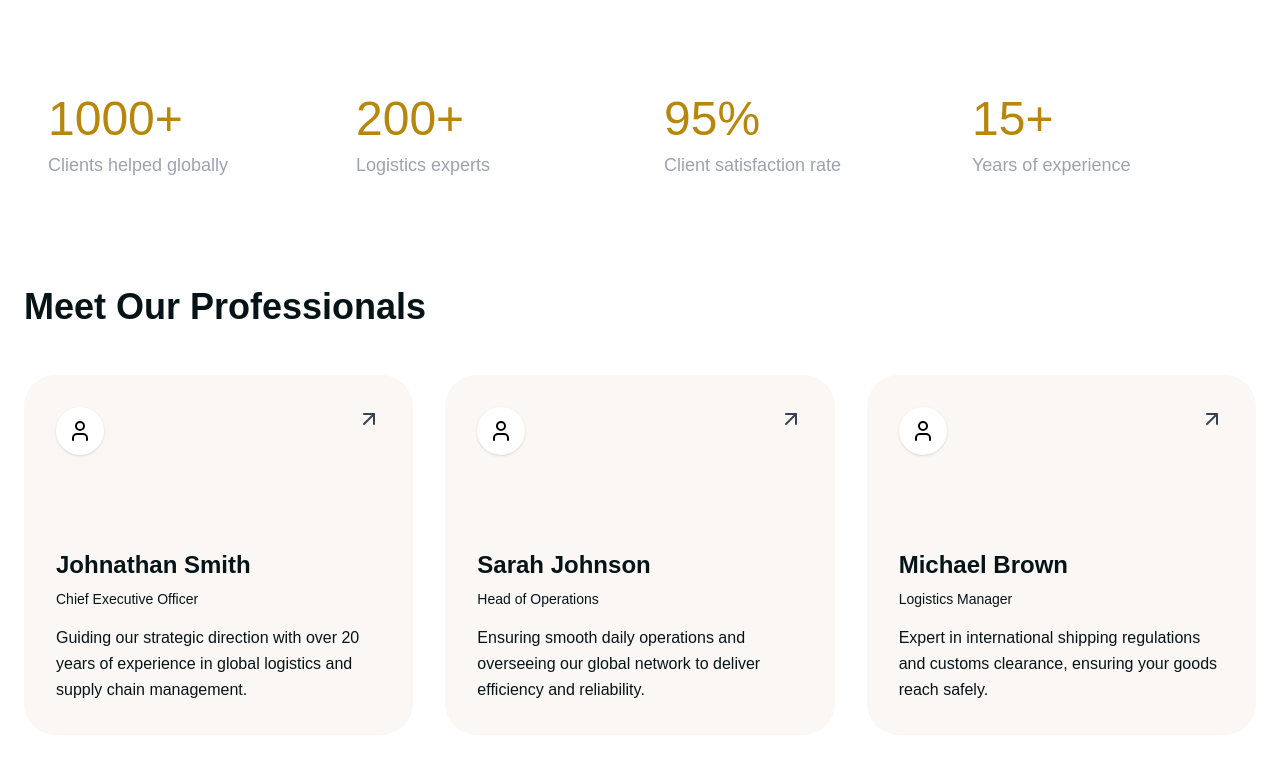
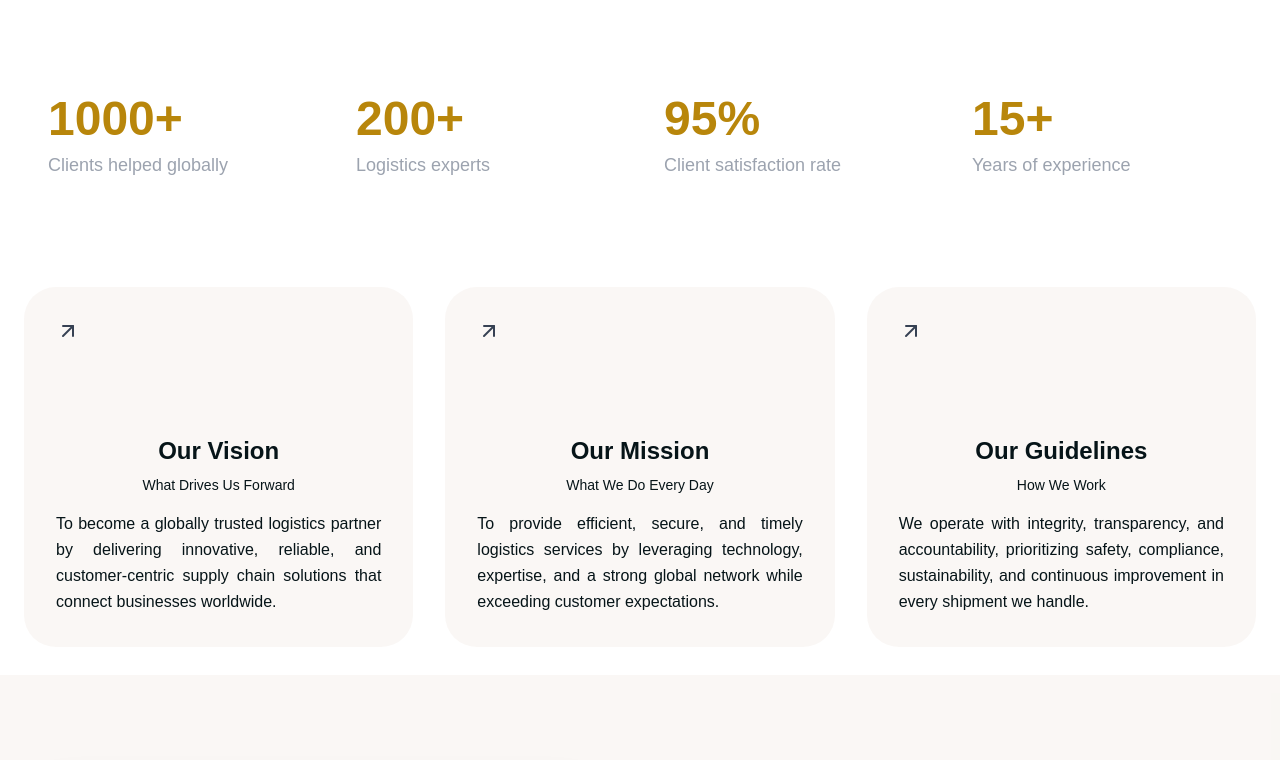
Before and after one commit to Shibilipadalath/logistic-web, a Next.js app: page /about in a window 1280 px wide. Shown: the part 1340-2100 px from the top of the page. Built offline with nearby package versions, Linux system fonts and the light colour scheme; a web font is replaced by a local one.

Commit message:
updated ui

```diff
--- a/package.json
+++ b/package.json
@@ -10,7 +10,7 @@
   },
   "dependencies": {
     "@types/leaflet": "^1.9.21",
-    "framer-motion": "^12.30.1",
+    "framer-motion": "^12.31.0",
     "leaflet": "^1.9.4",
     "lucide-react": "^0.563.0",
     "next": "16.1.6",
--- a/src/components/AboutMain.tsx
+++ b/src/components/AboutMain.tsx
@@ -27,27 +27,27 @@ export default function AboutMain() {
         </div>
 
         {/* Bottom Section: Stats */}
-        <div className="grid grid-cols-2 md:grid-cols-4 gap-8 md:gap-12 border-t border-transparent pt-4">
+        <div className="grid grid-cols-2 md:grid-cols-4 gap-8 md:gap-12 border-t border-transparent pt-4 ">
           <div className="flex flex-col gap-2">
-            <h3 className="text-5xl font-medium text-brand-primary">1000+</h3>
+            <h3 className="text-5xl font-semibold text-brand-primary">1000+</h3>
             <p className="text-brand-grey text-lg font-medium">
               Clients helped globally
             </p>
           </div>
           <div className="flex flex-col gap-2">
-            <h3 className="text-5xl font-medium text-brand-primary">200+</h3>
+            <h3 className="text-5xl font-semibold  text-brand-primary">200+</h3>
             <p className="text-brand-grey text-lg font-medium">
               Logistics experts
             </p>
           </div>
           <div className="flex flex-col gap-2">
-            <h3 className="text-5xl font-medium text-brand-primary">95%</h3>
+            <h3 className="text-5xl font-semibold  text-brand-primary">95%</h3>
             <p className="text-brand-grey text-lg font-medium">
               Client satisfaction rate
             </p>
           </div>
           <div className="flex flex-col gap-2">
-            <h3 className="text-5xl font-medium text-brand-primary">15+</h3>
+            <h3 className="text-5xl font-semibold text-brand-primary">15+</h3>
             <p className="text-brand-grey text-lg font-medium">
               Years of experience
             </p>
--- a/src/components/AllServices.tsx
+++ b/src/components/AllServices.tsx
@@ -86,11 +86,7 @@ export default function AllServices() {
                 <p className="text-brand-grey leading-relaxed mb-6 flex-grow">
                   {service.description}
                 </p>
-                <div className="mt-auto">
-                  <button className="text-sm font-bold uppercase tracking-wider text-brand-black underline decoration-brand-grey underline-offset-4 group-hover:text-brand-primary group-hover:decoration-brand-primary transition-all">
-                    Learn More
-                  </button>
-                </div>
+                <div className="mt-auto"></div>
               </div>
             </div>
           ))}
--- a/src/components/Contact.tsx
+++ b/src/components/Contact.tsx
@@ -18,17 +18,25 @@ export default function Contact() {
           <div>
             <div className="space-y-8">
               <div className="flex items-start gap-4">
-                <div className="w-12 h-12 rounded-full bg-brand-primary/10 flex items-center justify-center shrink-0 text-brand-primary">
+                <a
+                  href="https://maps.app.goo.gl/PACkg2BsRvUZipmX7?g_st=aw"
+                  target="_blank"
+                  rel="noopener noreferrer"
+                  className="w-12 h-12 rounded-full bg-brand-primary/10
+               flex items-center justify-center shrink-0
+               text-brand-primary hover:scale-105 transition cursor-pointer"
+                >
                   <MapPin size={24} />
-                </div>
+                </a>
+
                 <div>
                   <h4 className="text-xl font-semibold text-gray-900 mb-1">
                     Visit our office
                   </h4>
                   <p className="text-gray-500">
-                    123 Logistics Way, Suite 400
+                    Building No 135 , Zone, 91 Street No 3087
                     <br />
-                    New York, NY 10001, USA
+                    Birkat Al Awamer, Qatar
                   </p>
                 </div>
               </div>
--- a/src/components/Footer.tsx
+++ b/src/components/Footer.tsx
@@ -188,7 +188,7 @@ export default function Footer() {
         <div className="border-t border-white/10 pt-8 flex flex-col md:flex-row justify-center items-center text-sm text-brand-grey">
           <p>
             © Fizan 2025. Designed by{" "}
-            <span className="text-brand-secondary">Opndoo</span>
+            <span className="text-brand-secondary">Willowy</span>
           </p>
         </div>
       </div>
--- a/src/components/Gallery.tsx
+++ b/src/components/Gallery.tsx
@@ -2,12 +2,20 @@ import React from "react";
 import Image from "next/image";
 
 const images = [
-  { src: "/service4.png", alt: "Logistics Fleet" },
-  { src: "/service2.png", alt: "Warehouse Operations" },
-  { src: "/service3.png", alt: "Cargo Handling" },
-  { src: "/service1.png", alt: "Global Shipping" },
-  { src: "/logis.png.jpg", alt: "Team at Work" },
-  { src: "/express.jpg", alt: "Express Delivery" },
+  { src: "/service4.png", alt: "Logistics Fleet", title: "Logistics Fleet" },
+  {
+    src: "/service2.png",
+    alt: "Warehouse Operations",
+    title: "Warehouse Distribution",
+  },
+  { src: "/service3.png", alt: "Cargo Handling", title: "Cargo Handling" },
+  { src: "/service1.png", alt: "Global Shipping", title: "Global Shipping" },
+  {
+    src: "/logis.png.jpg",
+    alt: "Team at Work",
+    title: "International Shipping",
+  },
+  { src: "/express.jpg", alt: "Express Delivery", title: "Express Delivery" },
 ];
 
 export default function Gallery() {
@@ -33,7 +41,23 @@ export default function Gallery() {
                 fill
                 className="object-cover transition-transform duration-700 group-hover:scale-110"
               />
-              <div className="absolute inset-0 bg-black/20 group-hover:bg-black/40 transition-colors duration-300" />
+              {/* Dark overlay */}
+              <div className="absolute inset-0 bg-black/20 group-hover:bg-black/50 transition-all duration-300" />
+
+              {/* Blurred banner with title */}
+              <div
+                className="
+  absolute bottom-4 left-4 right-4
+  opacity-45 group-hover:opacity-100
+  transition-all duration-300
+"
+              >
+                <div className="bg-black/50 backdrop-blur-md px-6 py-3 rounded-lg">
+                  <p className="text-white text-lg font-semibold">
+                    {img.title}
+                  </p>
+                </div>
+              </div>
             </div>
           ))}
         </div>
--- a/src/components/Team.tsx
+++ b/src/components/Team.tsx
@@ -3,27 +3,27 @@ import { User, ArrowUpRight, TrendingUp, ShieldCheck } from "lucide-react";
 
 const professionals = [
   {
-    name: "Johnathan Smith",
-    role: "Chief Executive Officer",
-    image: "/team1.jpg", // Placeholder
+    name: "Our Vision",
+    role: "What Drives Us Forward",
+    image: "/vision.jpg", // optional: icon or abstract image
     description:
-      "Guiding our strategic direction with over 20 years of experience in global logistics and supply chain management.",
+      "To become a globally trusted logistics partner by delivering innovative, reliable, and customer-centric supply chain solutions that connect businesses worldwide.",
     variant: "dark",
   },
   {
-    name: "Sarah Johnson",
-    role: "Head of Operations",
-    image: "/team2.jpg", // Placeholder
+    name: "Our Mission",
+    role: "What We Do Every Day",
+    image: "/mission.jpg",
     description:
-      "Ensuring smooth daily operations and overseeing our global network to deliver efficiency and reliability.",
+      "To provide efficient, secure, and timely logistics services by leveraging technology, expertise, and a strong global network while exceeding customer expectations.",
     variant: "light",
   },
   {
-    name: "Michael Brown",
-    role: "Logistics Manager",
-    image: "/team3.jpg", // Placeholder
+    name: "Our Guidelines",
+    role: "How We Work",
+    image: "/guidelines.jpg",
     description:
-      "Expert in international shipping regulations and customs clearance, ensuring your goods reach safely.",
+      "We operate with integrity, transparency, and accountability, prioritizing safety, compliance, sustainability, and continuous improvement in every shipment we handle.",
     variant: "light",
   },
 ];
@@ -32,9 +32,6 @@ export default function Team() {
   return (
     <section className="py-7 bg-white">
       <div className="max-w-7xl mx-auto px-6">
-        <h2 className="text-4xl font-semibold mb-12 text-brand-black">
-          Meet Our Professionals
-        </h2>
         <div className="grid grid-cols-1 md:grid-cols-3 gap-8">
           {professionals.map((member, index) => (
             <div
@@ -47,9 +44,6 @@ export default function Team() {
             >
               {/* Top Row: Icon & Arrow */}
               <div className="flex justify-between items-start mb-8">
-                <div className="w-12 h-12 rounded-full flex items-center justify-center bg-white text-black shadow-sm group-hover:text-black">
-                  <User size={24} />
-                </div>
                 <ArrowUpRight
                   className="transition-transform duration-300 group-hover:rotate-45 group-hover:text-white text-gray-700"
                   size={24}
@@ -58,9 +52,13 @@ export default function Team() {
 
               {/* Bottom Row: Info */}
               <div>
-                <h3 className="text-2xl font-semibold mb-2">{member.name}</h3>
-                <p className="text-sm font-medium mb-4">{member.role}</p>
-                <p className="text-base leading-relaxed">
+                <h3 className="text-2xl font-semibold mb-2 text-center ">
+                  {member.name}
+                </h3>
+                <p className="text-sm font-medium mb-4 text-center text-grey">
+                  {member.role}
+                </p>
+                <p className="text-base leading-relaxed text-justify">
                   {member.description}
                 </p>
               </div>
```
Also changed, not shown: src/components/Header.tsx (+4 -26 lines), 1 other file (tests, documents, lock files or other folders).
